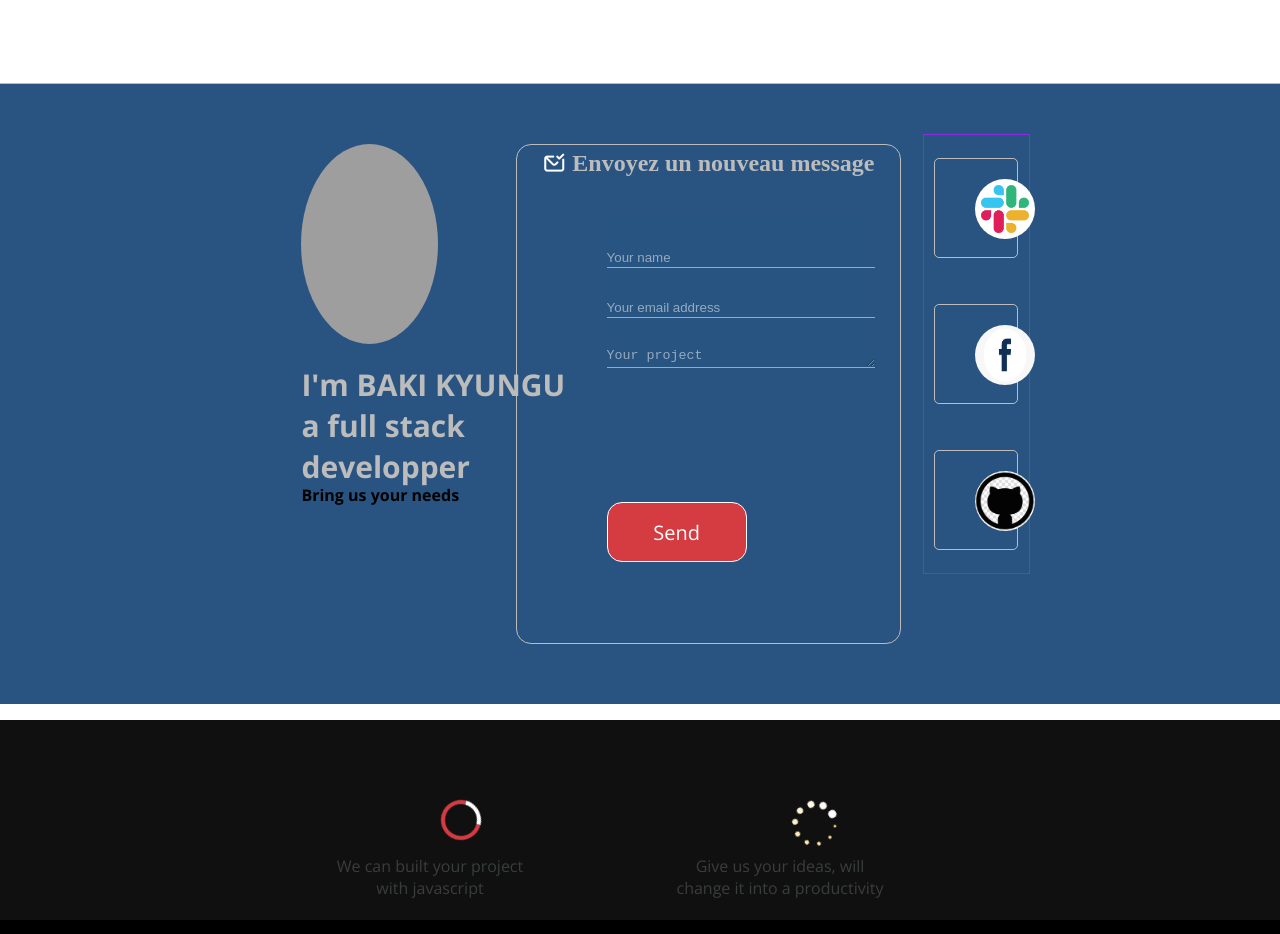
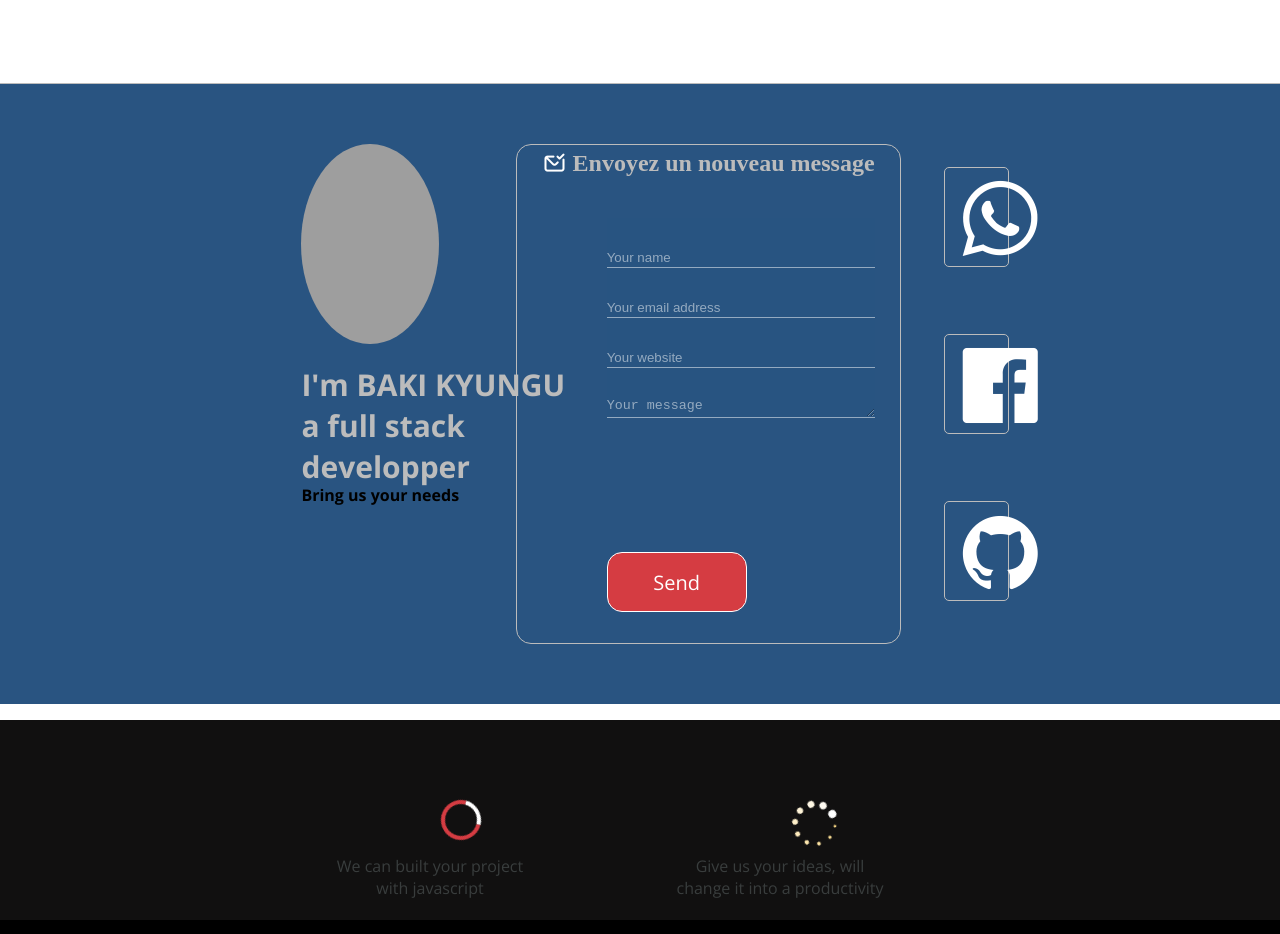
Before and after one commit to baki-kyungu/Monsite, a plain HTML site: page index.html in a window 1280 px wide. Shown: the part 4200-5134 px from the top of the page. Drawn offline with nearby package versions, Linux system fonts and the light colour scheme; grey boxes are pictures that could not be loaded.

Commit message:
quatrème commit d'une version livrable

```diff
--- a/index.html
+++ b/index.html
@@ -378,7 +378,8 @@
 
                     <input type="text" class="name" id="name" placeholder="Your name">
                     <input type="email" class="mail" id="mail" placeholder="Your email address">
-                    <textarea name="msg" id="msg" cols="30" rows="6" required placeholder="Your project"></textarea><br>
+                    <input type="text" class="site" id="site" placeholder="Your website">
+                    <textarea name="msg" id="msg" cols="30" rows="6" required placeholder="Your message"></textarea><br>
                     <button class="btn__submit" id="btn__submit">Send</button>
 
                 </form>
@@ -388,15 +389,21 @@
             <div class="soc-container">
 
                 <div class="whatasapp">
-                    <a href="#"><img src="image/unnamed.jpg" alt=""></a>
+                    <a href="#" target="_blank">
+                        <i class="uil uil-whatsapp"></i>
+                    </a>
                 </div>
 
                 <div class="facebook">
-                    <a href="#"><img src="image/facebook.png" alt=""></a>
+                    <a href="#" target="_blank">
+                        <i class="uil uil-facebook"></i>
+                    </a>
                 </div>
 
                 <div class="github">
-                    <a href="#"><img src="image/github.png" alt=""></a>
+                    <a href="#" target="_blank">
+                        <i class="uil uil-github"></i>
+                    </a>
                 </div>
 
             </div>
--- a/style.scss
+++ b/style.scss
@@ -787,8 +787,8 @@ html{
 
                 .soc-container{
 
-                    border: 1px solid blueviolet;
-                    height: 440px;
+                    // border: 1px solid blueviolet;
+                    height: 500px;
                     width: 10%;
                     margin: auto;
                     margin-top: 50px;
@@ -796,23 +796,26 @@ html{
                     display: flex;
                     flex-direction: column;
 
+
                     .whatasapp{
 
                         height: 100px;
-                        width: 80%;
+                        width: 60%;
                         border: 1px solid #BCBCBC;
                         border-radius: 5px;
                         margin: auto;
 
                         a{
 
-                            img{
+                            width: 400px;
+                            height: 200px;
 
-                                width: 60px;
-                                height: 60px;
-                                border-radius: 50px;
-                                margin-left: 40px;
-                                margin-top: 20px;
+                            .uil-whatsapp{
+
+                                color: white;
+                                font-size: 90px;
+                                padding-left: 10px;
+
 
                             }
                         }
@@ -825,7 +828,7 @@ html{
                     .facebook{
 
                         height: 100px;
-                        width: 80%;
+                        width: 60%;
                         border: 1px solid #BCBCBC;
                         margin-bottom: 20px;
                         border-radius: 5px;
@@ -833,14 +836,11 @@ html{
 
                         a{
 
-                            img{
+                            .uil-facebook{
 
-                                width: 60px;
-                                height: 60px;
-                                border-radius: 50px;
-                                margin-left: 40px;
-                                margin-top: 20px;
-
+                                font-size: 90px;
+                                color: white;
+                                padding-left: 10px;
                             }
                         }
 
@@ -853,19 +853,17 @@ html{
                     .github{
 
                         height: 100px;
-                        width: 80%;
+                        width: 60%;
                         border: 1px solid #BCBCBC;
                         border-radius: 5px;
                         margin: auto;
 
                         a{
-                            img{
+                            .uil-github{
 
-                                width: 60px;
-                                height: 60px;
-                                border-radius: 50px;
-                                margin-left: 40px;
-                                margin-top: 20px;
+                                font-size: 90px;
+                                color: white;
+                                padding-left: 10px;
                             }
                         }
                     }
```
Also changed, not shown: image/facebook.png (deleted), image/github.png (deleted), image/github.svg (deleted), image/linkedin.png (deleted), script.js (line endings or trailing spaces), style.css, 1 other file.
